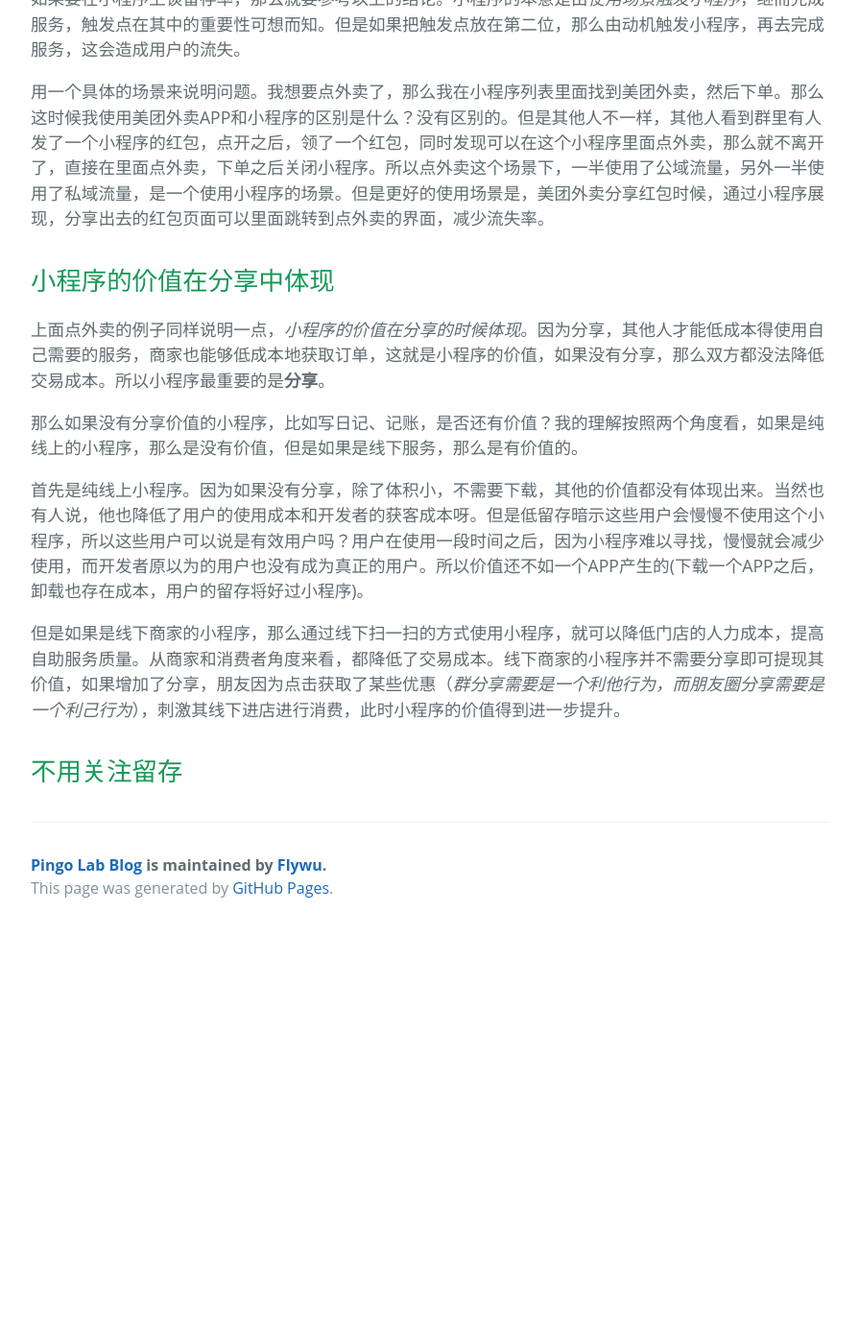
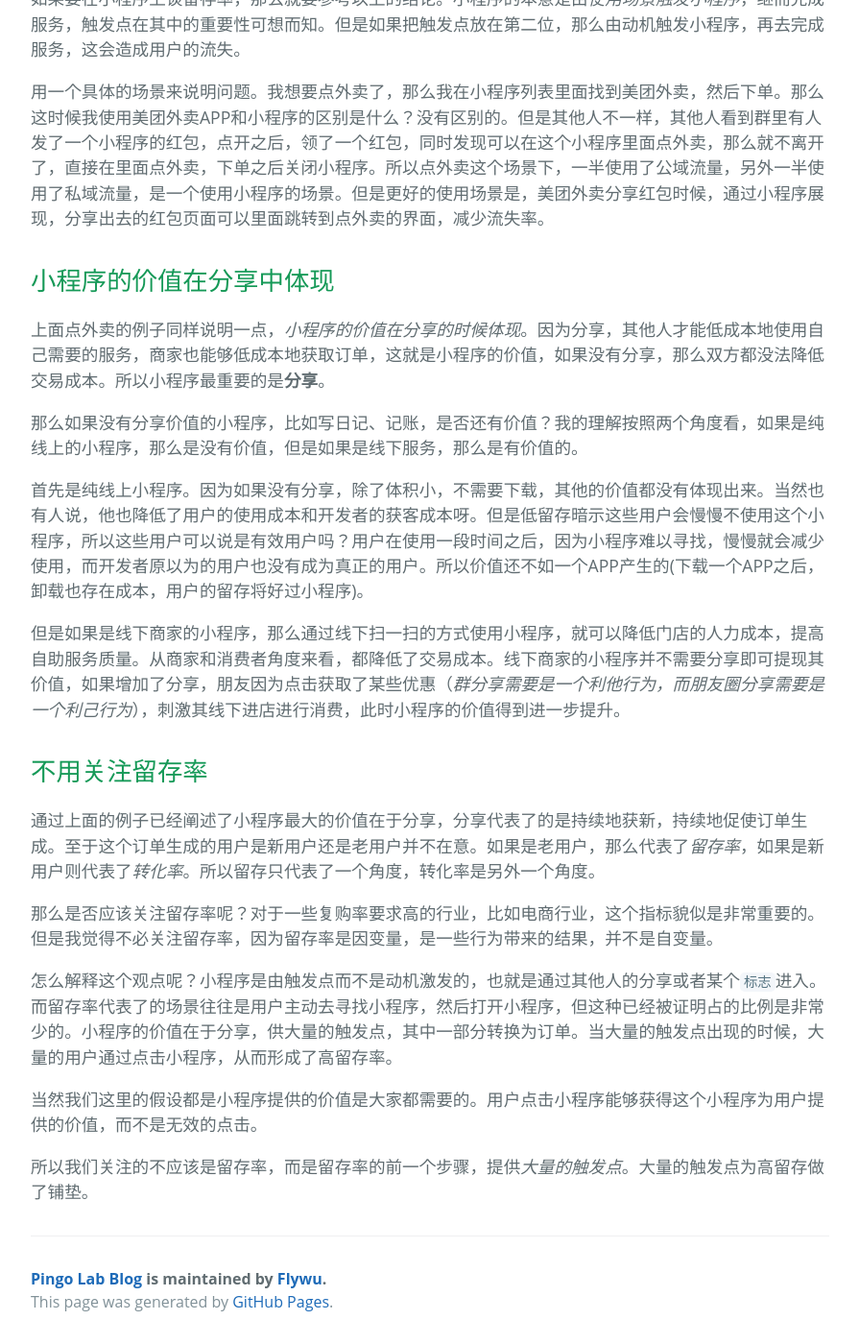
Before and after one commit to freelancersinchina/freelancersinchina.github.io, a Jekyll site: the page built from _posts/2018-10-23-小程序的价值.markdown, in a window 1280 px wide and 1400 px high, scrolled down 1202 px. Shown: the whole window at 96% size, without its empty margins (192-1087 px from the left). Built offline with Jekyll 4.4.1, drawn with Linux system fonts in a browser that asks for light colours; some web fonts are replaced; our own code applies the rules of GitHub Pages for plain Markdown files; before the commit the page ends 2171 px from its top, so only the background shows below that.

Commit message:
update post

```diff
--- a/_posts/2018-10-23-小程序的价值.markdown
+++ b/_posts/2018-10-23-小程序的价值.markdown
@@ -14,7 +14,7 @@
 
 ## 小程序的价值在分享中体现
 
-上面点外卖的例子同样说明一点，*小程序的价值在分享的时候体现*。因为分享，其他人才能低成本得使用自己需要的服务，商家也能够低成本地获取订单，这就是小程序的价值，如果没有分享，那么双方都没法降低交易成本。所以小程序最重要的是**分享**。
+上面点外卖的例子同样说明一点，*小程序的价值在分享的时候体现*。因为分享，其他人才能低成本地使用自己需要的服务，商家也能够低成本地获取订单，这就是小程序的价值，如果没有分享，那么双方都没法降低交易成本。所以小程序最重要的是**分享**。
 
 那么如果没有分享价值的小程序，比如写日记、记账，是否还有价值？我的理解按照两个角度看，如果是纯线上的小程序，那么是没有价值，但是如果是线下服务，那么是有价值的。
 
@@ -22,4 +22,14 @@
 
 但是如果是线下商家的小程序，那么通过线下扫一扫的方式使用小程序，就可以降低门店的人力成本，提高自助服务质量。从商家和消费者角度来看，都降低了交易成本。线下商家的小程序并不需要分享即可提现其价值，如果增加了分享，朋友因为点击获取了某些优惠（*群分享需要是一个利他行为，而朋友圈分享需要是一个利己行为*），刺激其线下进店进行消费，此时小程序的价值得到进一步提升。
 
-## 不用关注留存
+## 不用关注留存率
+
+通过上面的例子已经阐述了小程序最大的价值在于分享，分享代表了的是持续地获新，持续地促使订单生成。至于这个订单生成的用户是新用户还是老用户并不在意。如果是老用户，那么代表了*留存率*，如果是新用户则代表了*转化率*。所以留存只代表了一个角度，转化率是另外一个角度。
+
+那么是否应该关注留存率呢？对于一些复购率要求高的行业，比如电商行业，这个指标貌似是非常重要的。但是我觉得不必关注留存率，因为留存率是因变量，是一些行为带来的结果，并不是自变量。
+
+怎么解释这个观点呢？小程序是由触发点而不是动机激发的，也就是通过其他人的分享或者某个`标志`进入。而留存率代表了的场景往往是用户主动去寻找小程序，然后打开小程序，但这种已经被证明占的比例是非常少的。小程序的价值在于分享，供大量的触发点，其中一部分转换为订单。当大量的触发点出现的时候，大量的用户通过点击小程序，从而形成了高留存率。
+
+当然我们这里的假设都是小程序提供的价值是大家都需要的。用户点击小程序能够获得这个小程序为用户提供的价值，而不是无效的点击。
+
+所以我们关注的不应该是留存率，而是留存率的前一个步骤，提供*大量的触发点*。大量的触发点为高留存做了铺垫。
```
